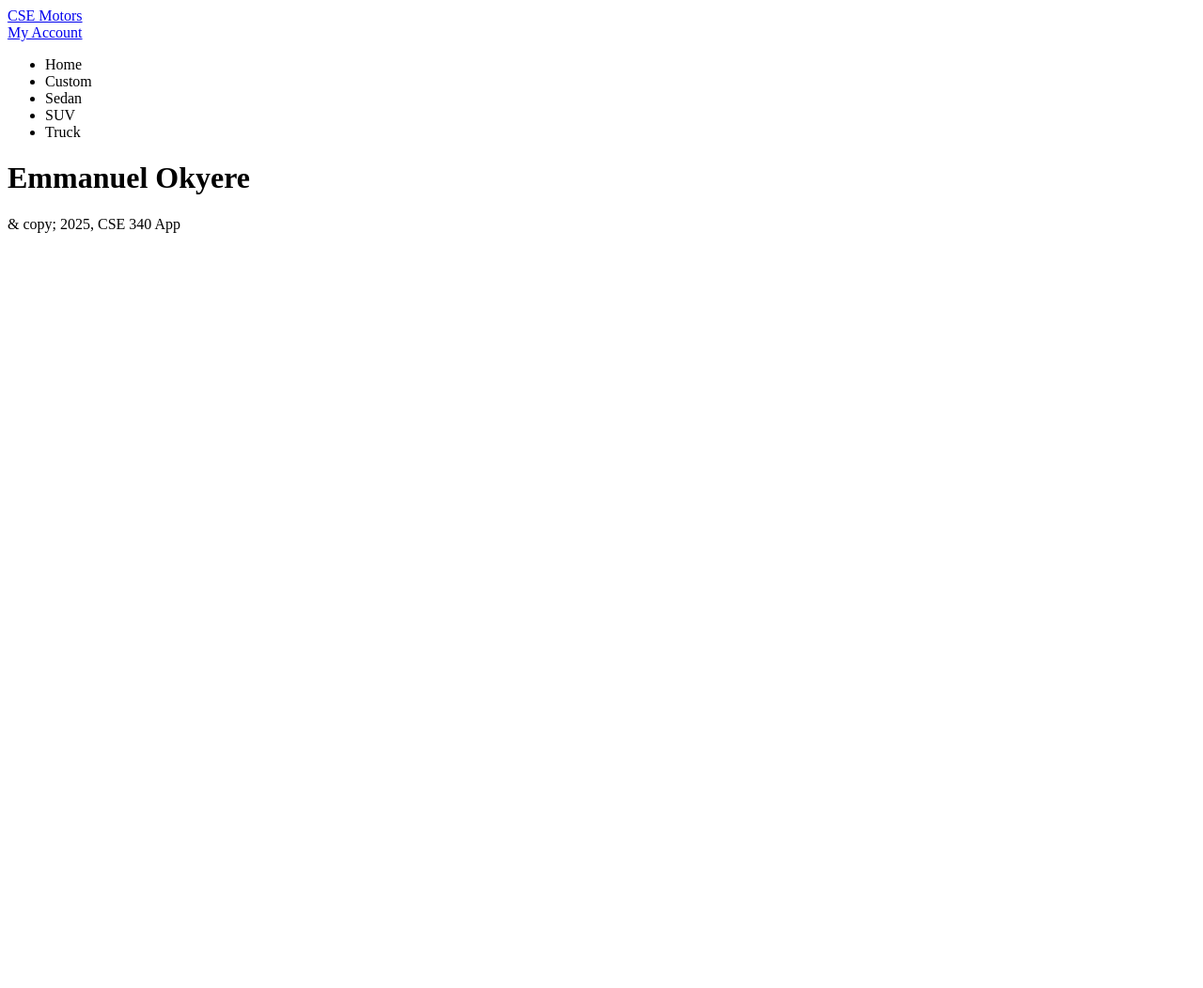
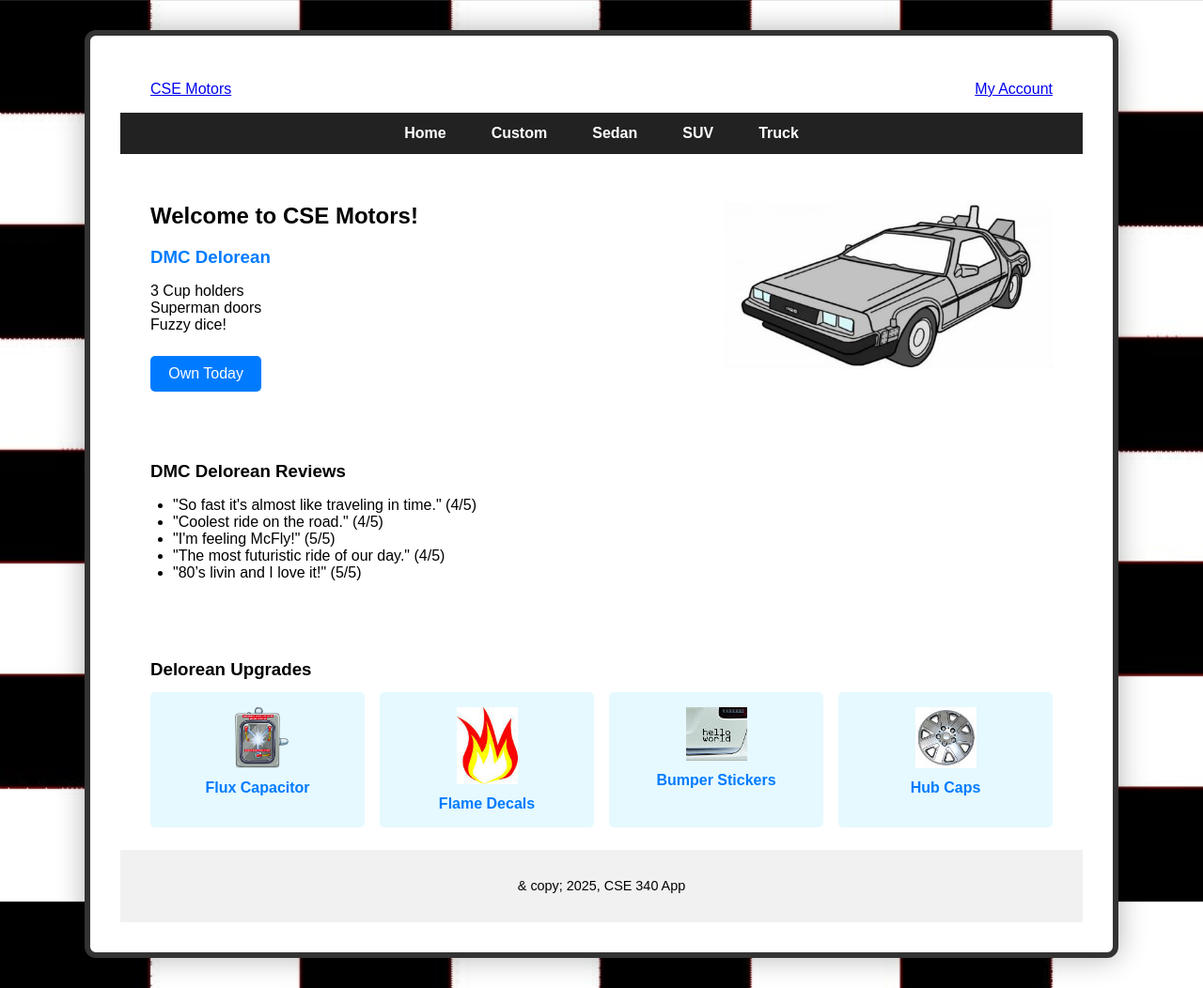
Before and after one commit to Nanayawemperor/340-start, a Node server app: page / in a window 1280 px wide. Shown: the whole page at 94% size. Before the commit the page ends 248 px from the top, so only its background shows below. Run offline with Node 20, Linux system fonts and the light colour scheme; some libraries are stand-ins or nearby versions.

Commit message:
week01 assignment

```diff
--- a/public/css/styles.css
+++ b/public/css/styles.css
@@ -4,3 +4,176 @@
 *:after {
   box-sizing: border-box;
 }
+
+body {
+  font-family: Arial, sans-serif;
+  margin: 0;
+  background-color: #fff;
+}
+
+header {
+  display: flex;
+  justify-content: space-between;
+  align-items: center;
+  padding: 1rem 2rem;
+  background-color: #fff;
+}
+
+header h1 {
+  color: #222;
+}
+
+.account-link {
+  text-decoration: none;
+  color: #333;
+  font-size: 0.9rem;
+  text-transform: uppercase;
+}
+
+nav {
+  background-color: #222;
+}
+
+nav ul {
+  list-style: none;
+  display: flex;
+  justify-content: center;
+  margin: 0;
+  padding: 0;
+}
+
+nav li {
+  margin: 0;
+}
+
+nav a {
+  display: block;
+  padding: 0.8rem 1.5rem;
+  text-decoration: none;
+  color: white;
+  font-weight: bold;
+}
+
+nav a:hover {
+  background-color: #007bff;
+}
+
+.hero {
+  display: flex;
+  flex-wrap: wrap;
+  align-items: center;
+  justify-content: space-around;
+  padding: 2rem;
+}
+
+.hero-text {
+  flex: 1 1 300px;
+}
+
+.hero-text h2 {
+  font-size: 1.5rem;
+}
+
+.car-highlight {
+  margin-top: 1rem;
+}
+
+.car-highlight h3 {
+  color: #007bff;
+  margin-bottom: 0.3rem;
+}
+
+.btn {
+  display: inline-block;
+  background-color: #007bff;
+  color: white;
+  text-decoration: none;
+  padding: 0.6rem 1.2rem;
+  border-radius: 5px;
+  margin-top: 0.5rem;
+}
+
+.hero-img img {
+  max-width: 350px;
+  height: auto;
+}
+
+
+.reviews, .upgrades {
+  padding: 1.5rem 2rem;
+}
+
+.reviews h3, .upgrades h3 {
+  margin-bottom: 0.8rem;
+}
+
+.reviews ul {
+  list-style: disc;
+  padding-left: 1.5rem;
+}
+
+.upgrade-grid {
+  display: grid;
+  grid-template-columns: repeat(auto-fit, minmax(150px, 1fr));
+  gap: 1rem;
+}
+
+.upgrade {
+  text-align: center;
+  background-color: #00bfff1a;
+  padding: 1rem;
+  border-radius: 5px;
+}
+
+.upgrade img {
+  max-width: 100%;
+  height: auto;
+}
+
+.upgrade a {
+  display: block;
+  margin-top: 0.5rem;
+  text-decoration: none;
+  color: #007bff;
+  font-weight: bold;
+}
+
+footer {
+  text-align: center;
+  padding: 1rem;
+  background-color: #f1f1f1;
+  font-size: 0.9rem;
+}
+
+#wrapper{
+  max-width: 1100px;
+  margin: 2rem auto;
+  background-color: white;
+  border: 6px solid #333;
+  border-radius: 12px;
+  padding: 2rem;
+  box-shadow: 0 0 30px rgba(0, 0, 0, 0.3);
+
+}
+
+#background {
+  position: fixed;
+  top: 0;
+  left: 0;
+  width: 100%;
+  height: 100%;
+  background-image: url('/images/site/checkerboard.jpg');
+  background-size: cover;        /* ensures it fills the whole screen */
+  background-repeat: no-repeat;  /* prevents tiling */
+  background-position: center;   /* keeps the center visible */
+  z-index: -1;                   /* sends it behind all content */
+}
+
+/* Ensure content adjusts on mobile */
+@media (max-width: 768px) {
+  #wrapper {
+    margin: 1rem;
+    padding: 1rem;
+    border-width: 3px;
+  }
+}
--- a/views/index.ejs
+++ b/views/index.ejs
@@ -1 +1,50 @@
-<h1>Emmanuel Okyere</h1>
+<main>
+    <section class="hero">
+      <div class="hero-text">
+        <h2>Welcome to CSE Motors!</h2>
+        <div class="car-highlight">
+          <h3 class="blue">DMC Delorean</h3>
+          <p>3 Cup holders<br>Superman doors<br>Fuzzy dice!</p>
+          <a href="#" class="btn">Own Today</a>
+        </div>
+      </div>
+      <div class="hero-img">
+        <img src="/images/vehicles/delorean.jpg" alt="DMC Delorean">
+      </div>
+    </section>
+
+    <section class="main-content">
+      <div class="reviews">
+            <h3>DMC Delorean Reviews</h3>
+            <ul>
+                <li>"So fast it's almost like traveling in time." (4/5)</li>
+                <li>"Coolest ride on the road." (4/5)</li>
+                <li>"I'm feeling McFly!" (5/5)</li>
+                <li>"The most futuristic ride of our day." (4/5)</li>
+                <li>"80’s livin and I love it!" (5/5)</li>
+            </ul>
+      </div>
+
+      <div class="upgrades">
+        <h3>Delorean Upgrades</h3>
+        <div class="upgrade-grid">
+            <div class="upgrade">
+            <img src="/images/upgrades/flux-cap.png" alt="Flux Capacitor">
+            <a href="#">Flux Capacitor</a>
+            </div>
+            <div class="upgrade">
+            <img src="/images/upgrades/flame.jpg" alt="Flame Decals">
+            <a href="#">Flame Decals</a>
+            </div>
+            <div class="upgrade">
+            <img src="/images/upgrades/bumper_sticker.jpg" alt="Bumper Stickers">
+            <a href="#">Bumper Stickers</a>
+            </div>
+            <div class="upgrade">
+            <img src="/images/upgrades/hub-cap.jpg" alt="Hub Caps">
+            <a href="#">Hub Caps</a>
+            </div>
+        </div>
+      </div>
+    </section>
+  </main>
--- a/views/layouts/layout.ejs
+++ b/views/layouts/layout.ejs
@@ -2,7 +2,8 @@
 <html lang='en'>
     <%- include('../partials/head') %>
 
-<body>
+<body style="background: url('/images/site/checkerboard.jpg') no-repeat center center fixed; background-size: cover; margin: 0; padding: 0;">
+    <div id="backgroud"></div>
     <div id='wrapper'>
         <%- include('../partials/header') %>
         <%- include('../partials/navigation') %>
--- a/views/partials/navigation.ejs
+++ b/views/partials/navigation.ejs
@@ -1,9 +1,9 @@
 <nav>
     <ul>
-        <li>Home</li>
-        <li>Custom</li>
-        <li>Sedan</li>
-        <li>SUV</li>
-        <li>Truck</li>
+        <li><a href="/">Home</a></li>
+        <li><a href="/custom">Custom</a></li>
+        <li><a href="/sedan">Sedan</a></li>
+        <li><a href="/suv">SUV</a></li>
+        <li><a href="/truck">Truck</a></li>
     </ul>
 </nav>
```
